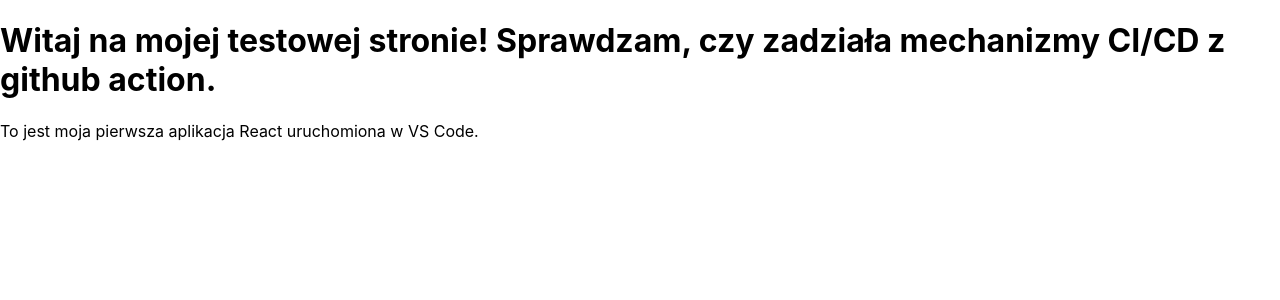
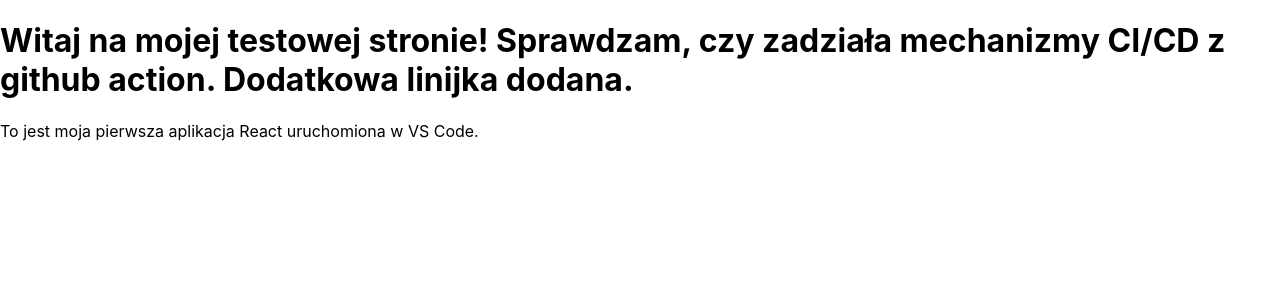
Before and after one commit to wabster341/projekt_zespolowy_Dijkstra, a React (Create React App) app: page / in a window 1280 px wide. Shown: the top 300 px of the page. Built offline with nearby package versions, Linux system fonts and the light colour scheme.

Commit message:
dodana nowa linijka

```diff
--- a/src/App.js
+++ b/src/App.js
@@ -5,6 +5,8 @@
     <div>
       <h1>Witaj na mojej testowej stronie!
         Sprawdzam, czy zadziała mechanizmy CI/CD z github action.
+        Dodatkowa linijka dodana.
+
       </h1>
       <p>To jest moja pierwsza aplikacja React uruchomiona w VS Code.</p>
     </div>
```
